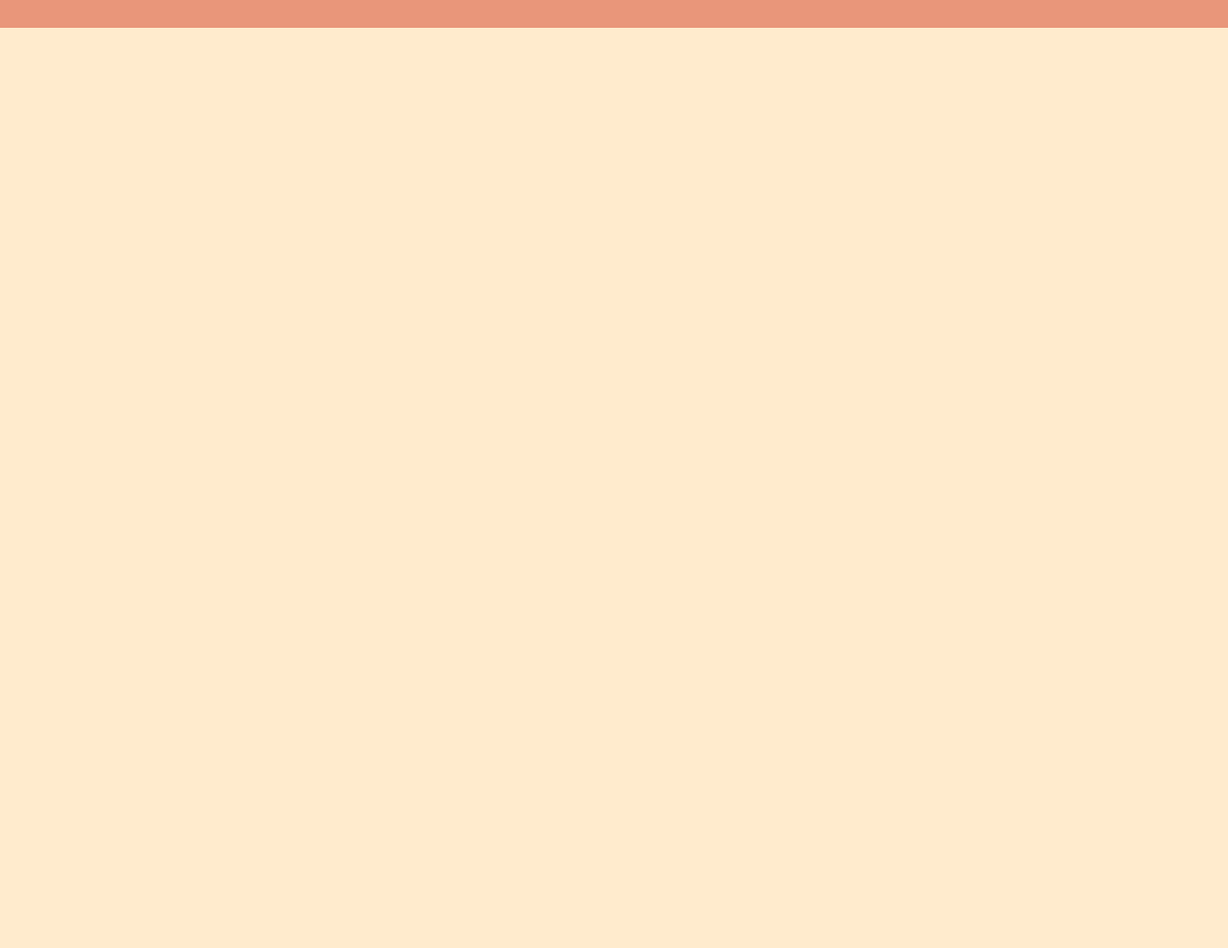
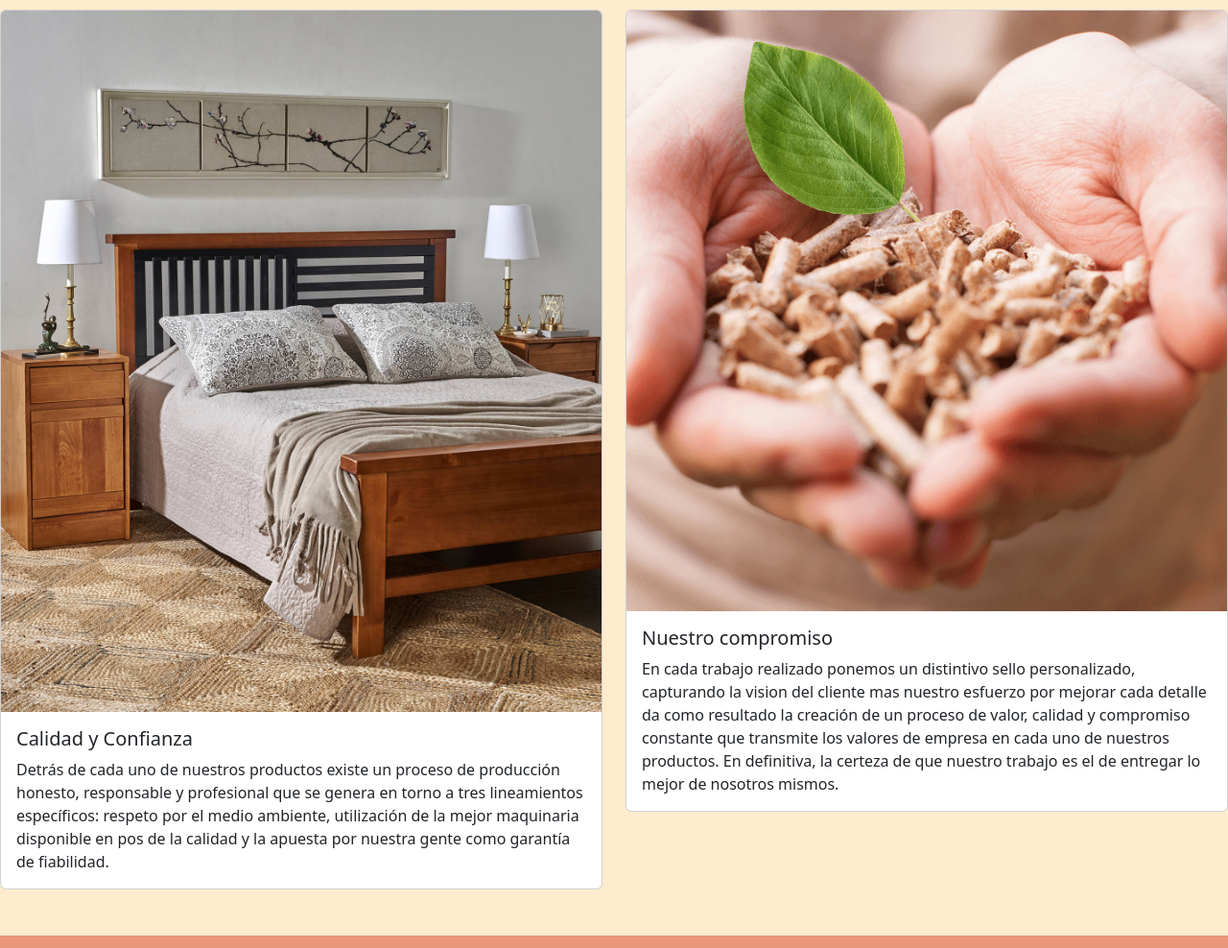
Before and after one commit to AnaElizabethA/pre-entrega2-AnaAliaga, a plain HTML site: page pages/historia.html in a window 1280 px wide. Shown: the part 1899-2887 px from the top of the page at 96% size. Before the commit the page ends 1928 px from the top, so only its background shows below. Drawn offline with nearby package versions, Linux system fonts and the light colour scheme.

Commit message:
lunes 23. estoy haciendo cambios en la pagina historia

```diff
--- a/pages/historia.html
+++ b/pages/historia.html
@@ -61,9 +61,34 @@
         <p>Arrimos Morales es una empresa a nivel regional y familiar desde 2020, con presencia nacional en la producción y comercialización de muebles y otros productos derivados de la madera. Gracias al esfuerzo de nuestros trabajadores y la visión de nuestro fundador hemos logrado llegar a ser una de los principales fabricantes y comercializadores de muebles preferidos por los clientes, contando con una destacada atencion y calidad que nos destacan dia a dia como empresa y refuerza nuestro compromiso con las personas.</p>
     </div>
 
+    </section>
 
+    <section class="tarjetas">
+        <h3>"Comprometidos con tu hogar" </h3>
+
+    <div class="row row-cols-1 row-cols-md-2 g-4">
+        <div class="col">
+          <div class="card">
+            <img src="../img/calidad.jpg" class="card-img-top" alt="...">
+            <div class="card-body">
+              <h5 class="card-title">Calidad y Confianza</h5>
+              <p class="card-text">Detrás de cada uno de nuestros productos existe un proceso de producción honesto, responsable y profesional que se genera en torno a tres lineamientos específicos: respeto por el medio ambiente, utilización de la mejor maquinaria disponible en pos de la calidad y la apuesta por nuestra gente como garantía de fiabilidad.</p>
+            </div>
+          </div>
+        </div>
+        <div class="col">
+          <div class="card">
+            <img src="../img/nuestro compromiso.png" class="card-img-top" alt="...">
+            <div class="card-body">
+              <h5 class="card-title">Nuestro compromiso</h5>
+              <p class="card-text">En cada trabajo realizado ponemos un distintivo sello personalizado, capturando la vision del cliente mas nuestro esfuerzo por mejorar cada detalle da como resultado la creación de un proceso de valor, calidad y compromiso constante que transmite los valores de empresa en cada uno de nuestros productos. En definitiva, la certeza de que nuestro trabajo es el de entregar lo mejor de nosotros mismos.</p>
+            </div>
+          </div>
+        </div>
+    </div>
 
     </section>
+
 
     <footer id="footer">
         <h4>Contactanos</h4>
```
Also changed, not shown: index.html (+1 -1 lines), img/calidad.jpg (added), img/magasa5.jfif (added), img/nuestro compromiso.png (added), 2 other files.
